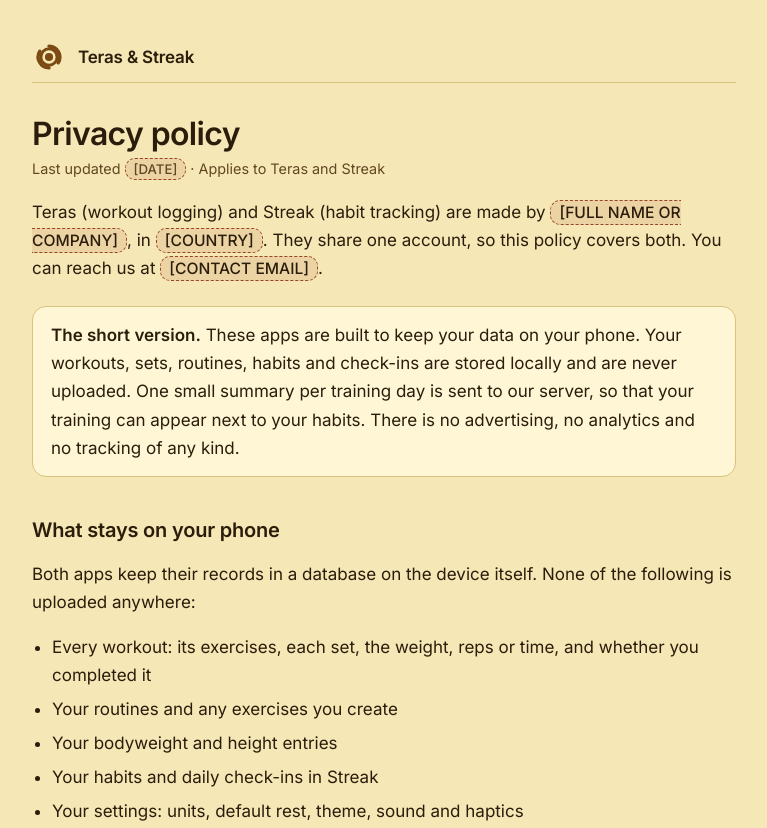
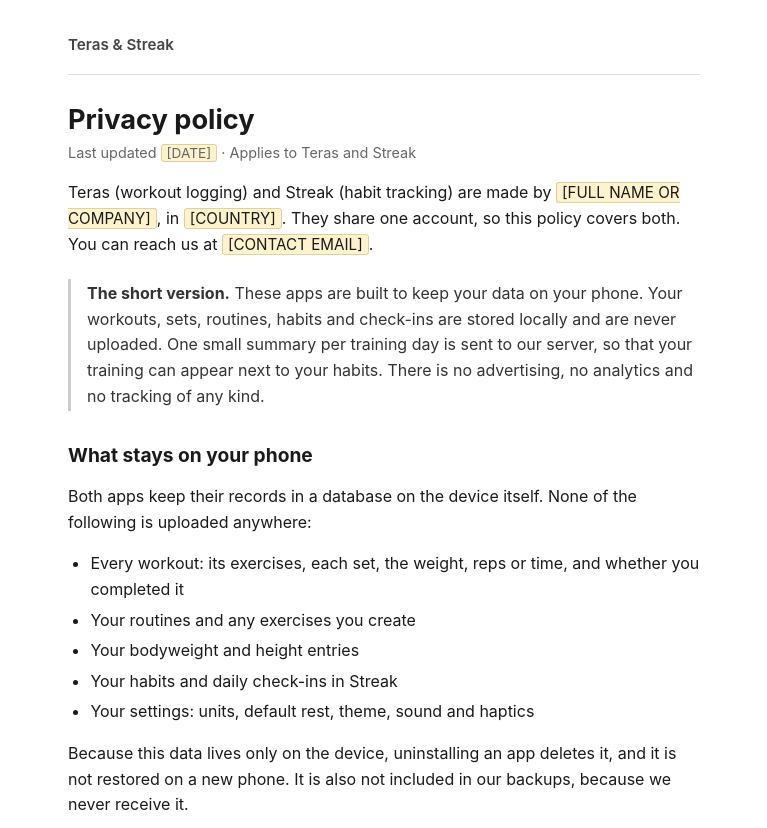
Before and after one commit to faiz03-glicth/teras, a plain HTML site: page public/privacy/index.html in a window 1280 px wide. Shown: the top 828 px of the page, without its empty margins (256-1023 px from the left). Drawn offline with Linux system fonts and the light colour scheme.

Commit message:
Plain styling for the legal pages

```diff
--- a/public/privacy/index.html
+++ b/public/privacy/index.html
@@ -8,23 +8,11 @@
       name="description"
       content="What Teras and Streak store on your phone, what little leaves it, and who can see it."
     />
-    <link rel="preconnect" href="https://fonts.googleapis.com" />
-    <link rel="preconnect" href="https://fonts.gstatic.com" crossorigin />
-    <link
-      href="https://fonts.googleapis.com/css2?family=Inter:wght@400;500;600&display=swap"
-      rel="stylesheet"
-    />
     <link rel="stylesheet" href="/style.css" />
   </head>
   <body>
     <header>
       <a class="mark" href="/">
-        <svg viewBox="0 0 100 100" aria-hidden="true" fill="none" stroke="var(--orb)">
-          <circle cx="50" cy="50" r="12" fill="var(--orb)" stroke="none" />
-          <circle cx="50" cy="50" r="24" stroke-width="9" />
-          <path d="M50 18a32 32 0 0 1 27 49" stroke-width="10" stroke-linecap="round" />
-          <path d="M50 82a32 32 0 0 1-27-49" stroke-width="10" stroke-linecap="round" />
-        </svg>
         <span>Teras &amp; Streak</span>
       </a>
     </header>
--- a/public/style.css
+++ b/public/style.css
@@ -1,127 +1,79 @@
 /*
- * The legal site for Teras and Streak. Colours are the apps' own tokens (Teras: src/theme/tokens):
- * Parchment in light, Walnut in dark, brand gold reserved for emphasis.
+ * A plain document, the way a terms or privacy page should read: white paper, black text, system font.
+ * No theming and no web fonts, so the page makes no third-party request — which is what the privacy
+ * policy promises about the apps themselves.
  */
-
-:root {
-  --canvas: #f6e7b6;
-  --surface: #fff6d6;
-  --text: #2b1d0b;
-  --text2: #614722;
-  --border: #d7c27e;
-  --accent: #7a4a12;
-  --orb: #7a4a12;
-}
-
-@media (prefers-color-scheme: dark) {
-  :root {
-    --canvas: #16110c;
-    --surface: #241c15;
-    --text: #f2e8d5;
-    --text2: #c4b39a;
-    --border: #332920;
-    --accent: #ffd179;
-    --orb: #ffd179;
-  }
-}
 
 * {
   box-sizing: border-box;
 }
 
 body {
-  margin: 0;
-  padding: 0 16px 96px;
-  background: var(--canvas);
-  color: var(--text);
-  font-family:
-    Inter,
-    -apple-system,
-    BlinkMacSystemFont,
-    'Segoe UI',
-    Roboto,
-    sans-serif;
-  font-size: 17px;
-  line-height: 1.65;
+  margin: 0 auto;
+  max-width: 42rem;
+  padding: 32px 20px 80px;
+  background: #fff;
+  color: #1a1a1a;
+  font-family: -apple-system, BlinkMacSystemFont, 'Segoe UI', Roboto, Helvetica, Arial, sans-serif;
+  font-size: 16px;
+  line-height: 1.6;
   -webkit-text-size-adjust: 100%;
 }
 
-main,
 header {
-  max-width: 44rem;
-  margin: 0 auto;
-}
-
-header {
-  padding: 40px 0 8px;
-  border-bottom: 1px solid var(--border);
-  margin-bottom: 32px;
+  padding-bottom: 16px;
+  border-bottom: 1px solid #ddd;
+  margin-bottom: 8px;
 }
 
 .mark {
-  display: flex;
-  align-items: center;
-  gap: 12px;
   text-decoration: none;
-  color: inherit;
-}
-
-.mark svg {
-  width: 34px;
-  height: 34px;
-  flex: none;
-}
-
-.mark span {
+  color: #444;
   font-weight: 600;
-  letter-spacing: -0.01em;
+  font-size: 0.95rem;
 }
 
 h1 {
-  font-size: 2rem;
-  line-height: 1.2;
-  letter-spacing: -0.02em;
+  font-size: 1.7rem;
+  line-height: 1.25;
   margin: 28px 0 4px;
 }
 
 h2 {
-  font-size: 1.25rem;
+  font-size: 1.2rem;
   line-height: 1.3;
-  letter-spacing: -0.01em;
-  margin: 40px 0 8px;
+  margin: 32px 0 6px;
 }
 
 h3 {
-  font-size: 1.02rem;
-  margin: 28px 0 4px;
+  font-size: 1rem;
+  margin: 22px 0 4px;
 }
 
 .updated {
-  color: var(--text2);
+  color: #666;
   font-size: 0.9rem;
   margin: 0 0 8px;
 }
 
 a {
-  color: var(--accent);
-  text-underline-offset: 2px;
+  color: #0645ad;
 }
 
 ul {
-  padding-left: 1.25rem;
+  padding-left: 1.4rem;
 }
 
 li {
-  margin: 6px 0;
+  margin: 5px 0;
 }
 
-/* A fact the reader should not miss: a rule, not decoration. */
+/* A point the reader should not skim past. */
 .note {
-  background: var(--surface);
-  border: 1px solid var(--border);
-  border-radius: 14px;
-  padding: 14px 18px;
-  margin: 24px 0;
+  border-left: 3px solid #ccc;
+  padding: 2px 0 2px 16px;
+  margin: 22px 0;
+  color: #333;
 }
 
 .note p:first-child {
@@ -132,42 +84,41 @@ li {
   margin-bottom: 0;
 }
 
-/* Anything the owner still has to fill in before publishing. */
+/* Anything still to be filled in before this is published for real. */
 .todo {
-  background: rgba(152, 69, 39, 0.12);
-  border: 1px dashed #984527;
-  border-radius: 10px;
-  padding: 2px 8px;
-  font-size: 0.92em;
-  font-weight: 500;
+  background: #fff3cd;
+  border: 1px solid #e0cfa0;
+  border-radius: 3px;
+  padding: 0 5px;
+  font-size: 0.95em;
 }
 
 table {
   width: 100%;
   border-collapse: collapse;
-  margin: 20px 0;
+  margin: 18px 0;
   font-size: 0.95rem;
 }
 
 th,
 td {
   text-align: left;
-  padding: 10px 12px;
-  border-bottom: 1px solid var(--border);
+  padding: 8px 10px;
+  border-bottom: 1px solid #e5e5e5;
   vertical-align: top;
 }
 
 th {
   font-weight: 600;
+  border-bottom: 1px solid #ccc;
 }
 
 code {
   font-family: ui-monospace, SFMono-Regular, Menlo, Consolas, monospace;
   font-size: 0.9em;
-  background: var(--surface);
-  border: 1px solid var(--border);
-  border-radius: 6px;
-  padding: 1px 5px;
+  background: #f5f5f5;
+  border-radius: 3px;
+  padding: 1px 4px;
 }
 
 .index {
@@ -176,26 +127,24 @@ code {
 }
 
 .index li {
-  margin: 10px 0;
+  margin: 14px 0;
 }
 
 .index a {
   font-weight: 600;
-  font-size: 1.05rem;
 }
 
 .index p {
   margin: 2px 0 0;
-  color: var(--text2);
+  color: #555;
   font-size: 0.95rem;
 }
 
 footer {
-  max-width: 44rem;
-  margin: 64px auto 0;
-  padding-top: 20px;
-  border-top: 1px solid var(--border);
-  color: var(--text2);
+  margin-top: 56px;
+  padding-top: 16px;
+  border-top: 1px solid #ddd;
+  color: #666;
   font-size: 0.9rem;
 }
 
--- a/scripts/build-acknowledgements.js
+++ b/scripts/build-acknowledgements.js
@@ -45,13 +45,6 @@ for (const name of Object.keys(manifest.dependencies ?? {}).sort()) {
   });
 }
 
-const MARK = `<svg viewBox="0 0 100 100" aria-hidden="true" fill="none" stroke="var(--orb)">
-          <circle cx="50" cy="50" r="12" fill="var(--orb)" stroke="none" />
-          <circle cx="50" cy="50" r="24" stroke-width="9" />
-          <path d="M50 18a32 32 0 0 1 27 49" stroke-width="10" stroke-linecap="round" />
-          <path d="M50 82a32 32 0 0 1-27-49" stroke-width="10" stroke-linecap="round" />
-        </svg>`;
-
 const html = `<!doctype html>
 <html lang="en">
   <head>
@@ -59,18 +52,11 @@ const html = `<!doctype html>
     <meta name="viewport" content="width=device-width, initial-scale=1" />
     <title>Acknowledgements — Teras &amp; Streak</title>
     <meta name="description" content="The open-source software the Teras and Streak apps are built on." />
-    <link rel="preconnect" href="https://fonts.googleapis.com" />
-    <link rel="preconnect" href="https://fonts.gstatic.com" crossorigin />
-    <link
-      href="https://fonts.googleapis.com/css2?family=Inter:wght@400;500;600&display=swap"
-      rel="stylesheet"
-    />
     <link rel="stylesheet" href="/style.css" />
   </head>
   <body>
     <header>
       <a class="mark" href="/">
-        ${MARK}
         <span>Teras &amp; Streak</span>
       </a>
     </header>
```
Also changed, not shown: public/acknowledgements/index.html (+0 -12 lines), public/help/index.html (+0 -12 lines), public/index.html (+0 -12 lines), public/terms/index.html (+0 -12 lines).
